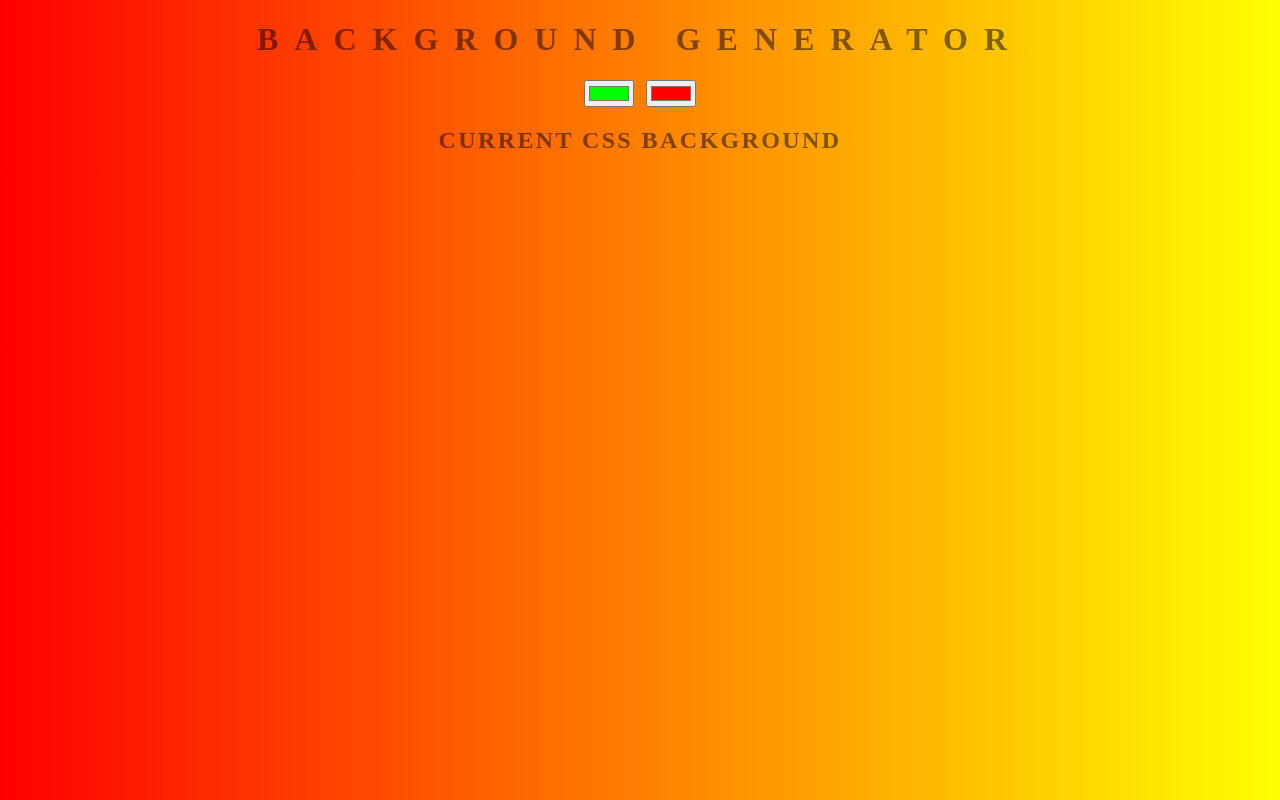
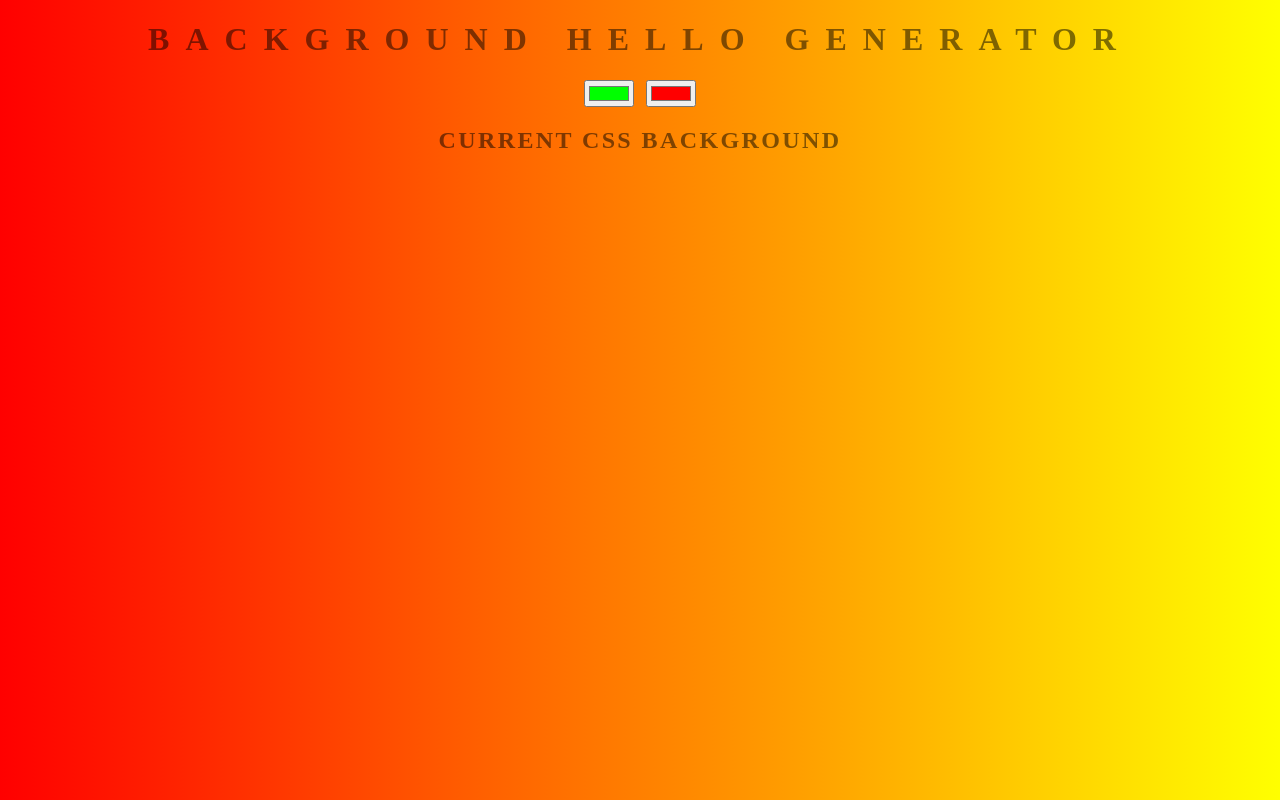
Before and after one commit to dexxter47/backgen, a plain HTML site: page index.html in a window 1280 px wide. Drawn offline with Linux system fonts and the light colour scheme.

Commit message:
xhanging text

```diff
--- a/index.html
+++ b/index.html
@@ -5,7 +5,7 @@
 	<link rel="stylesheet" type="text/css" href="style.css">
 </head>
 <body id="gradient">
-<h1>Background Generator</h1>
+<h1>Background hello Generator</h1>
 <input type="color" class="color1" name="color1" value="#00ff00">
 <input type="color" class="color2" name="color2" value="#ff0000">
 <h2>Current CSS Background</h2>
```
